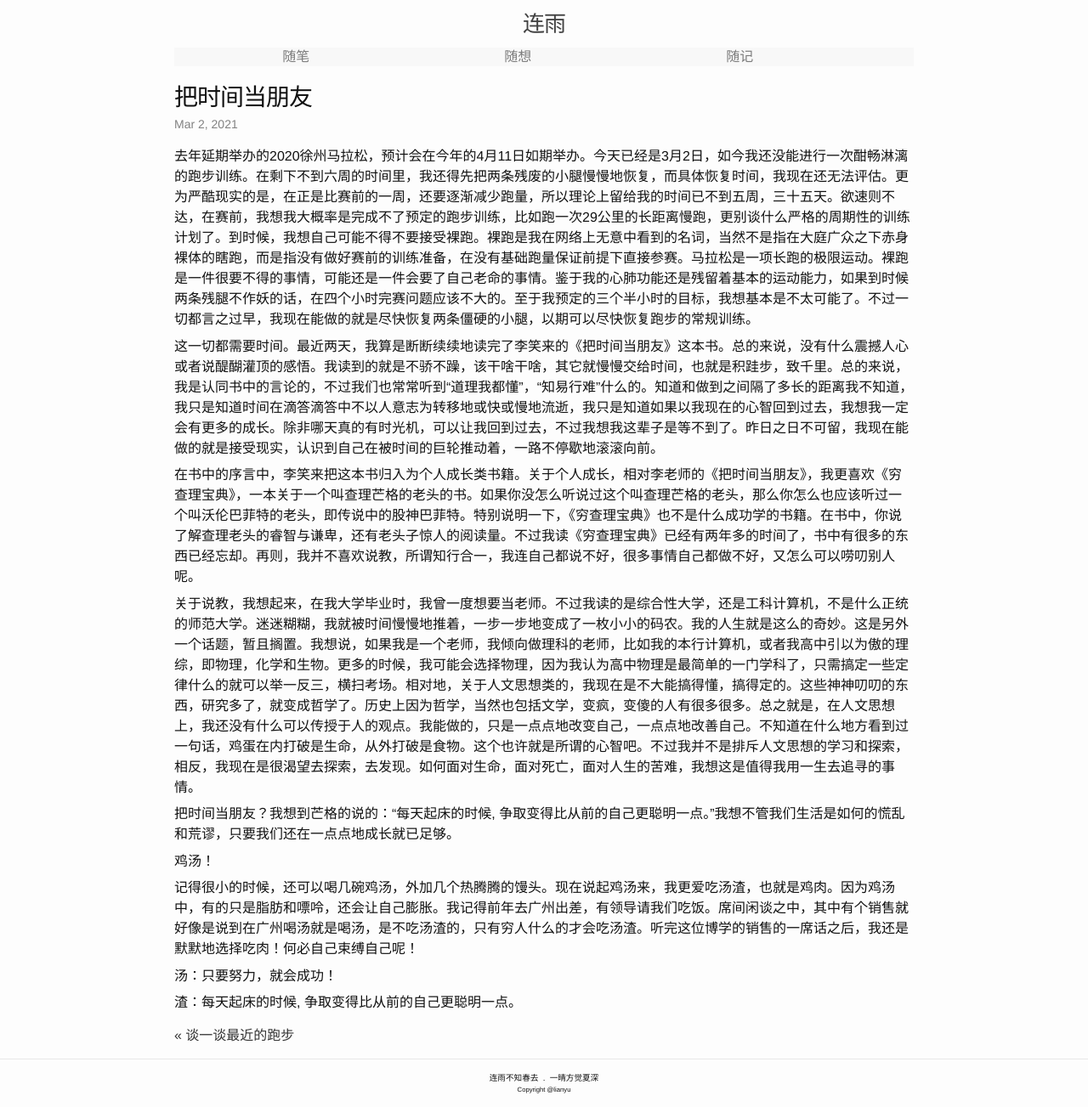
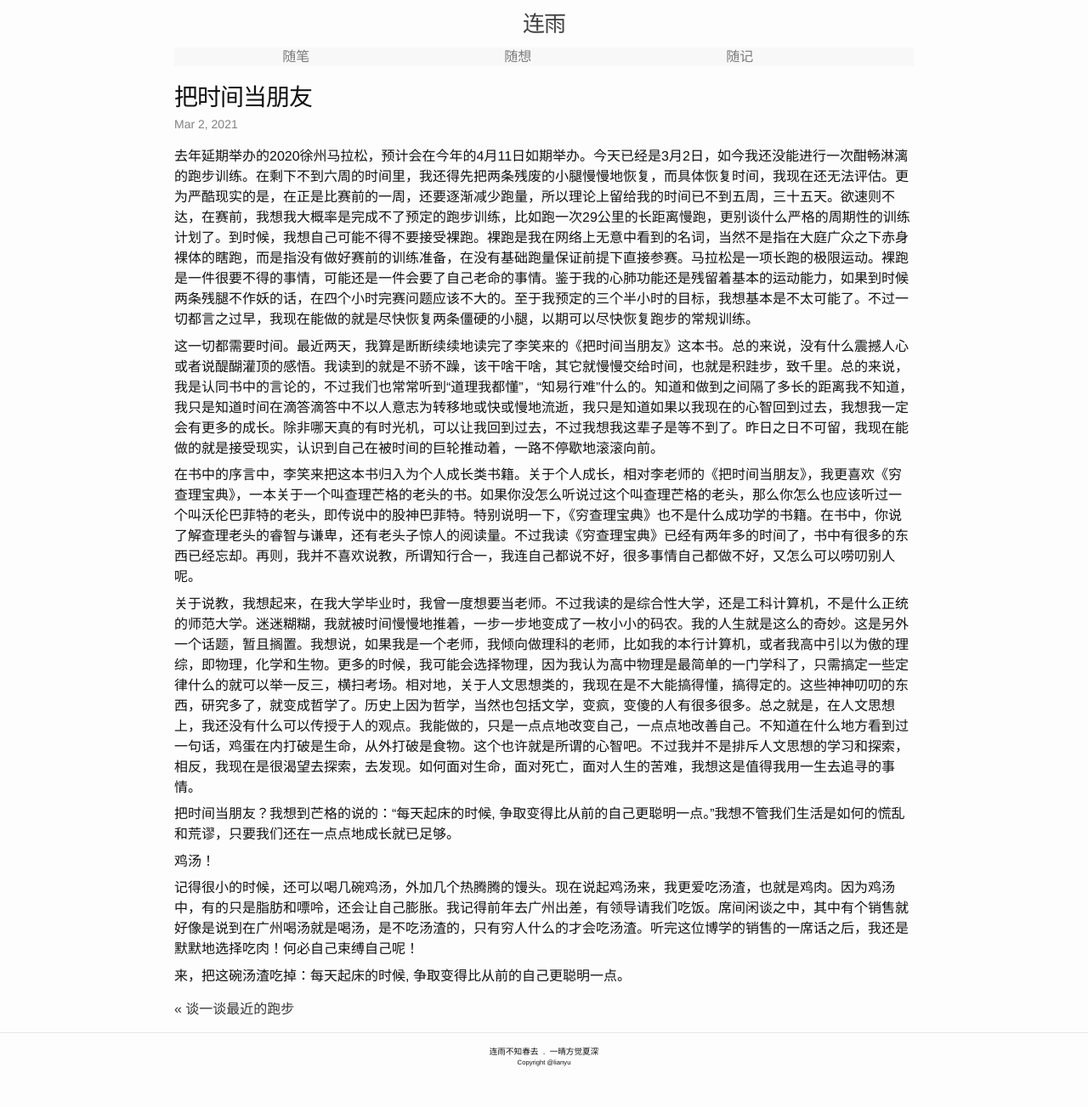
Before and after one commit to lianyu1115/lianyu, a Jekyll site: the page built from _essays/2021-03-02-把时间当朋友.md, in a window 1280 px wide. Shown: the whole page at 85% size. Built offline with Jekyll 4.4.1, drawn with Linux system fonts in a browser that asks for light colours; after the commit the page ends 1272 px from its top, so only the background shows below that.

Commit message:
Modified:   2021-03-02-把时间当朋友.md

```diff
--- a/_essays/2021-03-02-把时间当朋友.md
+++ b/_essays/2021-03-02-把时间当朋友.md
@@ -20,6 +20,4 @@ tags: ''
 
 记得很小的时候，还可以喝几碗鸡汤，外加几个热腾腾的馒头。现在说起鸡汤来，我更爱吃汤渣，也就是鸡肉。因为鸡汤中，有的只是脂肪和嘌呤，还会让自己膨胀。我记得前年去广州出差，有领导请我们吃饭。席间闲谈之中，其中有个销售就好像是说到在广州喝汤就是喝汤，是不吃汤渣的，只有穷人什么的才会吃汤渣。听完这位博学的销售的一席话之后，我还是默默地选择吃肉！何必自己束缚自己呢！
 
-汤：只要努力，就会成功！
-
-渣：每天起床的时候, 争取变得比从前的自己更聪明一点。
+来，把这碗汤渣吃掉：每天起床的时候, 争取变得比从前的自己更聪明一点。
```
